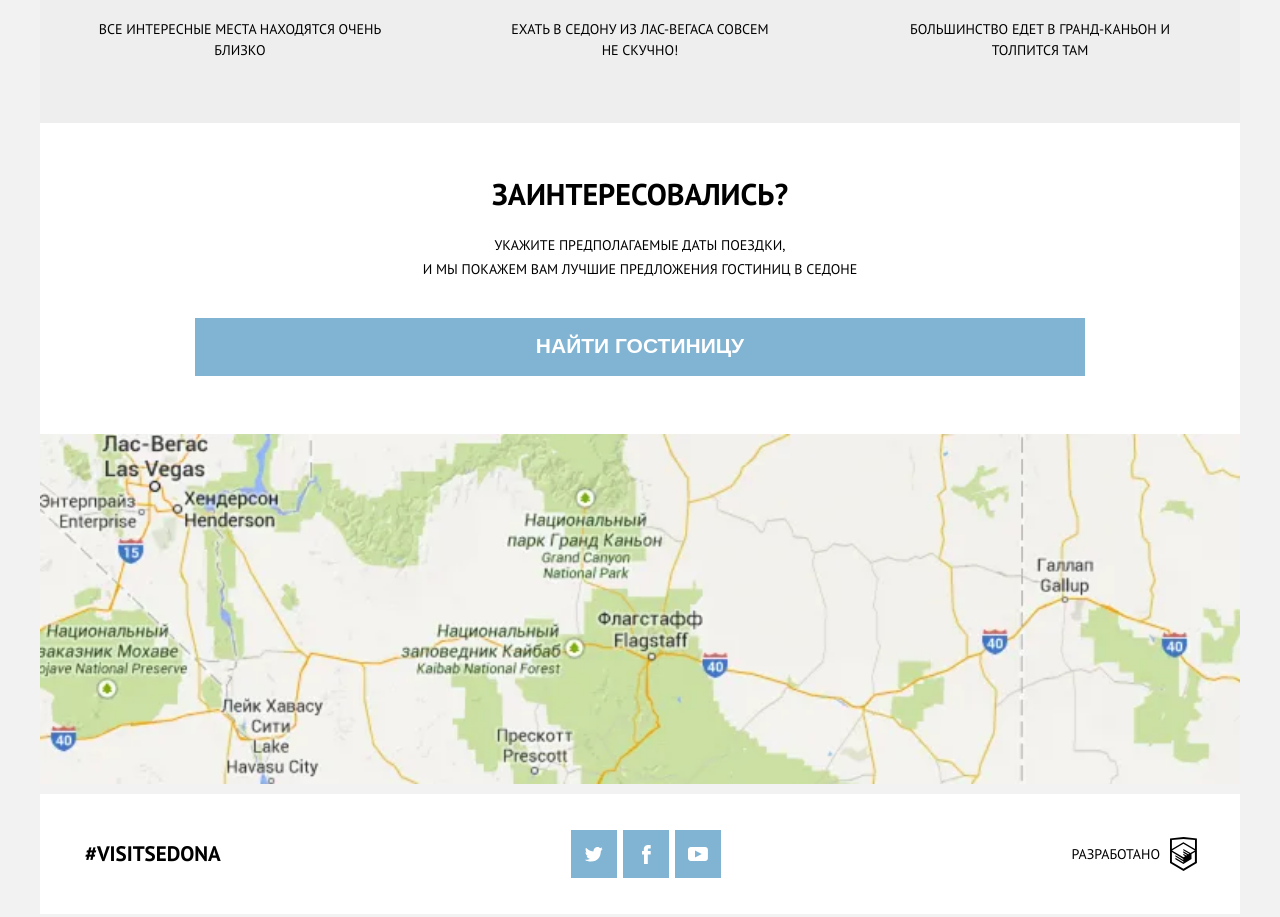
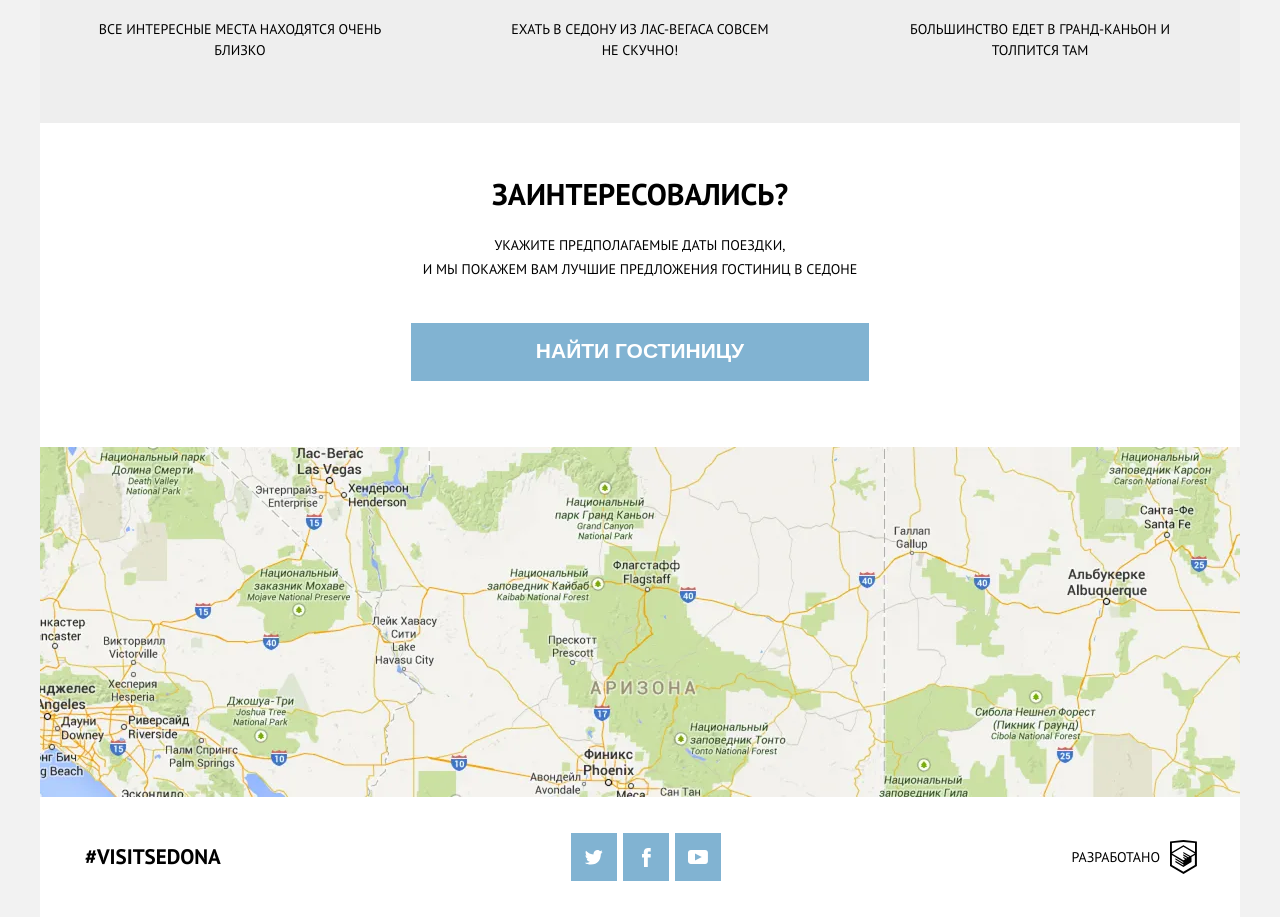
Before and after one commit to vikkont79/sedona_2.0, a website: page source/index.html in a window 1280 px wide. Shown: the part 1760-2677 px from the top of the page. Drawn offline with nearby package versions, Linux system fonts and the light colour scheme; files that its build step writes are made by us from their sources.

Commit message:
Вёрстка десктопной версии index.html завершена

```diff
--- a/source/styles/blocks/hotel-seach.scss
+++ b/source/styles/blocks/hotel-seach.scss
@@ -6,6 +6,11 @@
   @media (min-width: $tablet-width) {
     padding-inline: 155px;
     padding-block: 58px;
+  }
+
+  @media (min-width: $desktop-width) {
+    padding-inline: 371px;
+    padding-block-end: 66px;
   }
 }
 
@@ -28,6 +33,10 @@
   @media (min-width: $tablet-width) {
     margin-block-end: 37px;
   }
+
+  @media (min-width: $desktop-width) {
+    margin-block-end: 42px;
+  }
 }
 
 .hotel-seach__text br {
--- a/source/styles/blocks/map.scss
+++ b/source/styles/blocks/map.scss
@@ -11,6 +11,7 @@
   background-size: cover, 100%;
 
   @media (min-width: $tablet-width) {
+    margin-block-end: 0;
     background-image: image-set(
     url("../../images/map-tablet@1x.webp") 1x type("image/webp"),
     url("../../images/map-tablet@2x.webp") 2x type("image/webp"),
@@ -18,4 +19,13 @@
     url("../../images/map-tablet@2x.png") 2x type("image/png")
     );
   }
+
+  @media (min-width: $desktop-width) {
+    background-image: image-set(
+    url("../../images/map-desktop@1x.webp") 1x type("image/webp"),
+    url("../../images/map-desktop@2x.webp") 2x type("image/webp"),
+    url("../../images/map-desktop@1x.png") 1x type("image/png"),
+    url("../../images/map-desktop@2x.png") 2x type("image/png")
+    );
+  }
 }
```
Also changed, not shown: source/images/map-desktop@1x.png (added), source/images/map-desktop@1x.webp (added), source/images/map-desktop@2x.png (added), source/images/map-desktop@2x.webp (added).
